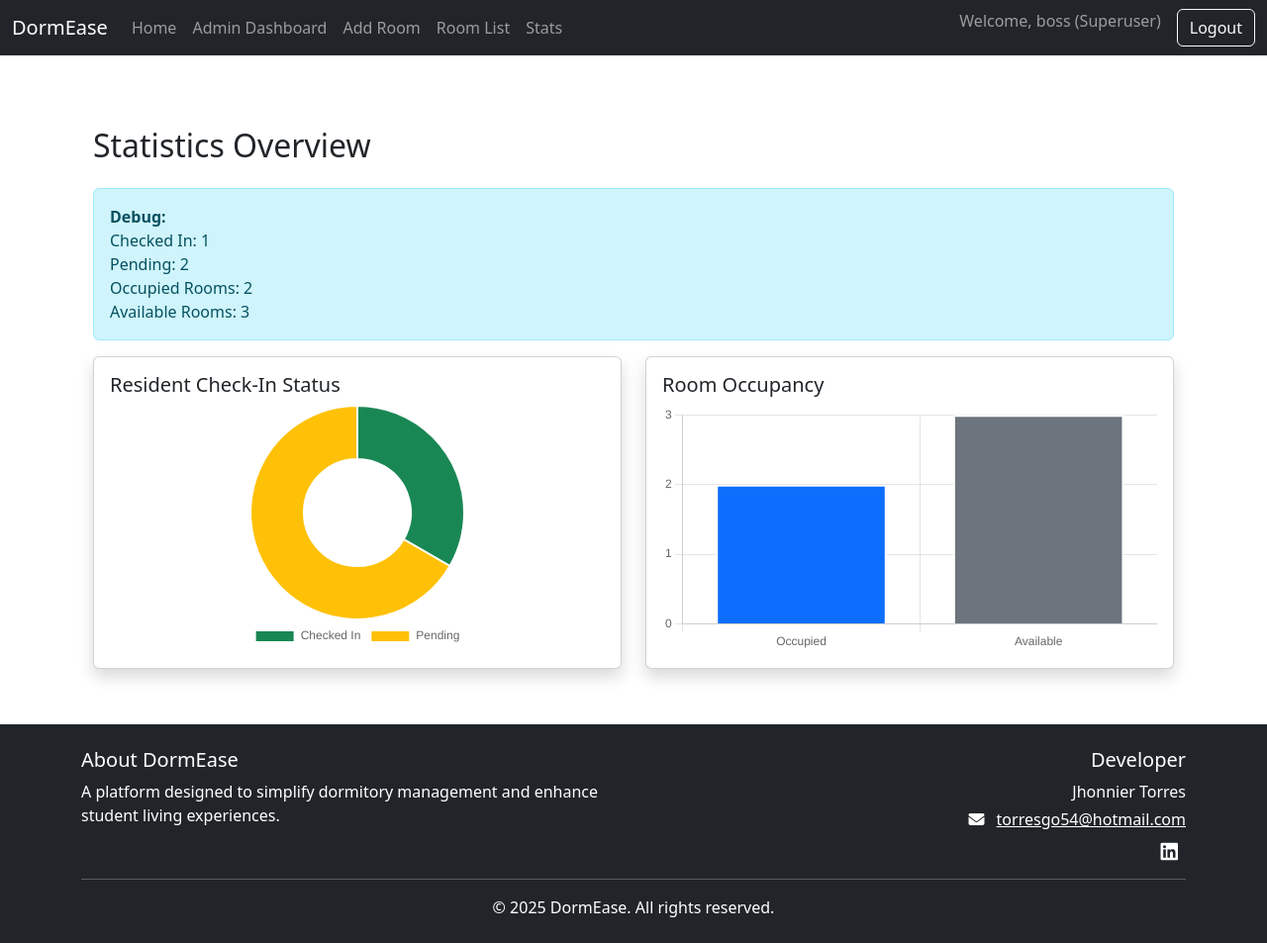
After one commit to JhonnierTorres/DormEase, a Django app: page /dashboard/stats/ in a window 1280 px wide. The commit adds this page. Shown: the whole page at 99% size. Run offline with Django 5.2, Linux system fonts and the light colour scheme; a user stored in the database is signed in; data comes from the database, SQL or seed files in the repository; both versions use the stored data as it was after the commit.

Commit message:
Adding a functional stats tab to superuser and ra users

```diff
--- a/DormEase/users/templates/base.html
+++ b/DormEase/users/templates/base.html
@@ -9,7 +9,9 @@
     <link href="https://cdn.jsdelivr.net/npm/bootstrap@5.3.0/dist/css/bootstrap.min.css" rel="stylesheet">
     <!-- Font Awesome for icons -->
     <link rel="stylesheet" href="https://cdnjs.cloudflare.com/ajax/libs/font-awesome/6.4.0/css/all.min.css">
-    <!-- Custom CSS -->
+    <!-- Chart.js -->
+    <script src="https://cdn.jsdelivr.net/npm/chart.js"></script>
+
 </head>
 <body class="d-flex flex-column min-vh-100">
     <nav class="navbar navbar-expand-lg navbar-dark bg-dark mb-4">
@@ -35,6 +37,9 @@
                         <li class="nav-item">
                             <a class="nav-link" href="{% url 'room-list' %}">Room List</a>
                         </li>
+                        <li class="nav-item">
+                            <a class="nav-link" href="{% url 'dashboard-stats' %}">Stats</a>
+                        </li>
                         {% elif user.role == 'superuser' %}
                         <li class="nav-item">
                             <a class="nav-link" href="{% url 'admin-dashboard' %}">Admin Dashboard</a>
@@ -44,6 +49,9 @@
                         </li>
                         <li class="nav-item">
                             <a class="nav-link" href="{% url 'room-list' %}">Room List</a>
+                        </li>
+                        <li class="nav-item">
+                            <a class="nav-link" href="{% url 'dashboard-stats' %}">Stats</a>
                         </li>
                         {% else %}
                             <li class="nav-item">
@@ -123,6 +131,7 @@
 
     <!-- Bootstrap JS CDN -->
     <script src="https://cdn.jsdelivr.net/npm/bootstrap@5.3.0/dist/js/bootstrap.bundle.min.js"></script>
-    <!-- Custom JS -->
+    <!-- Chart.js -->
+
 </body>
 </html>
--- /dev/null
+++ b/DormEase/users/templates/users/stats.html
@@ -0,0 +1,110 @@
+{% extends 'base.html' %}
+{% load static %}
+
+{% block content %}
+<div class="container mt-5">
+    <h2 class="mb-4">Statistics Overview</h2>
+
+    <!-- Debug block to verify values (can remove later) -->
+    <div class="alert alert-info">
+        <strong>Debug:</strong><br>
+        Checked In: {{ checked_in }}<br>
+        Pending: {{ pending }}<br>
+        Occupied Rooms: {{ occupied_rooms }}<br>
+        Available Rooms: {{ available_rooms }}
+    </div>
+
+    <!-- Charts Section -->
+    <div class="row mb-5">
+        <div class="col-md-6" style="height: 300px;">
+            <div class="card shadow">
+                <div class="card-body">
+                    <h5 class="card-title">Resident Check-In Status</h5>
+                    <div style="position: relative; height: 250px;">
+                        <canvas id="checkInChart"></canvas>
+                    </div>
+                </div>
+            </div>
+        </div>
+        <div class="col-md-6" style="height: 300px;">
+            <div class="card shadow">
+                <div class="card-body">
+                    <h5 class="card-title">Room Occupancy</h5>
+                    <div style="position: relative; height: 250px;">
+                        <canvas id="roomChart"></canvas>
+                    </div>
+                </div>
+            </div>
+        </div>
+    </div>
+</div>
+
+<!-- Load Chart.js -->
+<script src="https://cdn.jsdelivr.net/npm/chart.js@3.9.1/dist/chart.min.js"></script>
+
+<!-- Render Charts -->
+<script>
+document.addEventListener('DOMContentLoaded', function() {
+    console.log("Chart data - Checked in: {{ checked_in }}, Pending: {{ pending }}");
+    console.log("Chart data - Occupied: {{ occupied_rooms }}, Available: {{ available_rooms }}");
+
+    // Check-In Status Chart
+    const checkInCtx = document.getElementById('checkInChart').getContext('2d');
+    const checkInChart = new Chart(checkInCtx, {
+        type: 'doughnut',
+        data: {
+            labels: ['Checked In', 'Pending'],
+            datasets: [{
+                label: 'Residents',
+                data: [{{ checked_in|default:0 }}, {{ pending|default:0 }}],
+                backgroundColor: ['#198754', '#ffc107'],
+                borderColor: ['#ffffff'],
+                borderWidth: 2
+            }]
+        },
+        options: {
+            responsive: true,
+            maintainAspectRatio: false,
+            plugins: {
+                legend: {
+                    position: 'bottom'
+                }
+            }
+        }
+    });
+
+    // Room Occupancy Chart
+    const roomCtx = document.getElementById('roomChart').getContext('2d');
+    const roomChart = new Chart(roomCtx, {
+        type: 'bar',
+        data: {
+            labels: ['Occupied', 'Available'],
+            datasets: [{
+                label: 'Rooms',
+                data: [{{ occupied_rooms|default:0 }}, {{ available_rooms|default:0 }}],
+                backgroundColor: ['#0d6efd', '#6c757d'],
+                borderColor: ['#ffffff'],
+                borderWidth: 2
+            }]
+        },
+        options: {
+            responsive: true,
+            maintainAspectRatio: false,
+            scales: {
+                y: {
+                    beginAtZero: true,
+                    ticks: {
+                        precision: 0
+                    }
+                }
+            },
+            plugins: {
+                legend: {
+                    display: false
+                }
+            }
+        }
+    });
+});
+</script>
+{% endblock %}
--- a/DormEase/users/urls.py
+++ b/DormEase/users/urls.py
@@ -7,6 +7,7 @@ urlpatterns = [
     path('', views.HomeView.as_view(), name='home'),
     path('ra-dashboard/', views.RADashboardView.as_view(), name='ra-dashboard'),
     path('admin-dashboard/', views.AdminDashboardView.as_view(), name='admin-dashboard'),
+    path('dashboard/stats/', views.StatsView.as_view(), name='dashboard-stats'),
     path('resident-dashboard/', views.ResidentDashboardView.as_view(), name='resident-dashboard'),
     path('assign-room/', views.RoomAssignmentView.as_view(), name='assign-room'),
     path('unassign-resident/<int:resident_id>/', views.UnassignResidentView.as_view(), name='unassign-resident'),
--- a/DormEase/users/views.py
+++ b/DormEase/users/views.py
@@ -79,7 +79,7 @@ class ResidentDashboardView(LoginRequiredMixin, View):
         user = request.user
         if user.role != 'resident':
             return redirect('ra-dashboard')
-        room = user.assigned_room
+        room = user.assigned_room.first() # if user.assigned_room.exists() else None
         return render(request, 'users/resident_dashboard.html', {'user': user, 'room': room})
 
 
@@ -242,3 +242,32 @@ class RoomDeleteView(LoginRequiredMixin, DeleteView):
         if request.user.role not in ['ra', 'superuser']:
             return redirect('home')
         return super().dispatch(request, *args, **kwargs)
+
+
+# STATS View
+class StatsView(LoginRequiredMixin, View):
+    def get(self, request):
+        if request.user.role not in ['ra', 'superuser']:
+            return redirect('home')
+
+        residents = models.CustomUser.objects.filter(role='resident')
+        rooms = models.Room.objects.all()
+
+        checked_in = residents.filter(check_in_status='checked_in').count()
+        pending = residents.filter(check_in_status='pending').count()
+        total_rooms = rooms.count()
+        occupied_rooms = sum(1 for room in rooms if room.occupants.exists())
+        available_rooms = total_rooms - occupied_rooms
+
+        context = {
+            'checked_in': checked_in,
+            'pending': pending,
+            'occupied_rooms': occupied_rooms,
+            'available_rooms': available_rooms,
+            'total_rooms': total_rooms,
+        }
+
+        # Print for debugging
+        print(f"Debug stats: {context}")
+
+        return render(request, 'users/stats.html', context)
```
Also changed, not shown: DormEase/db.sqlite3. Lines whose indentation alone changed are shown as unchanged.
